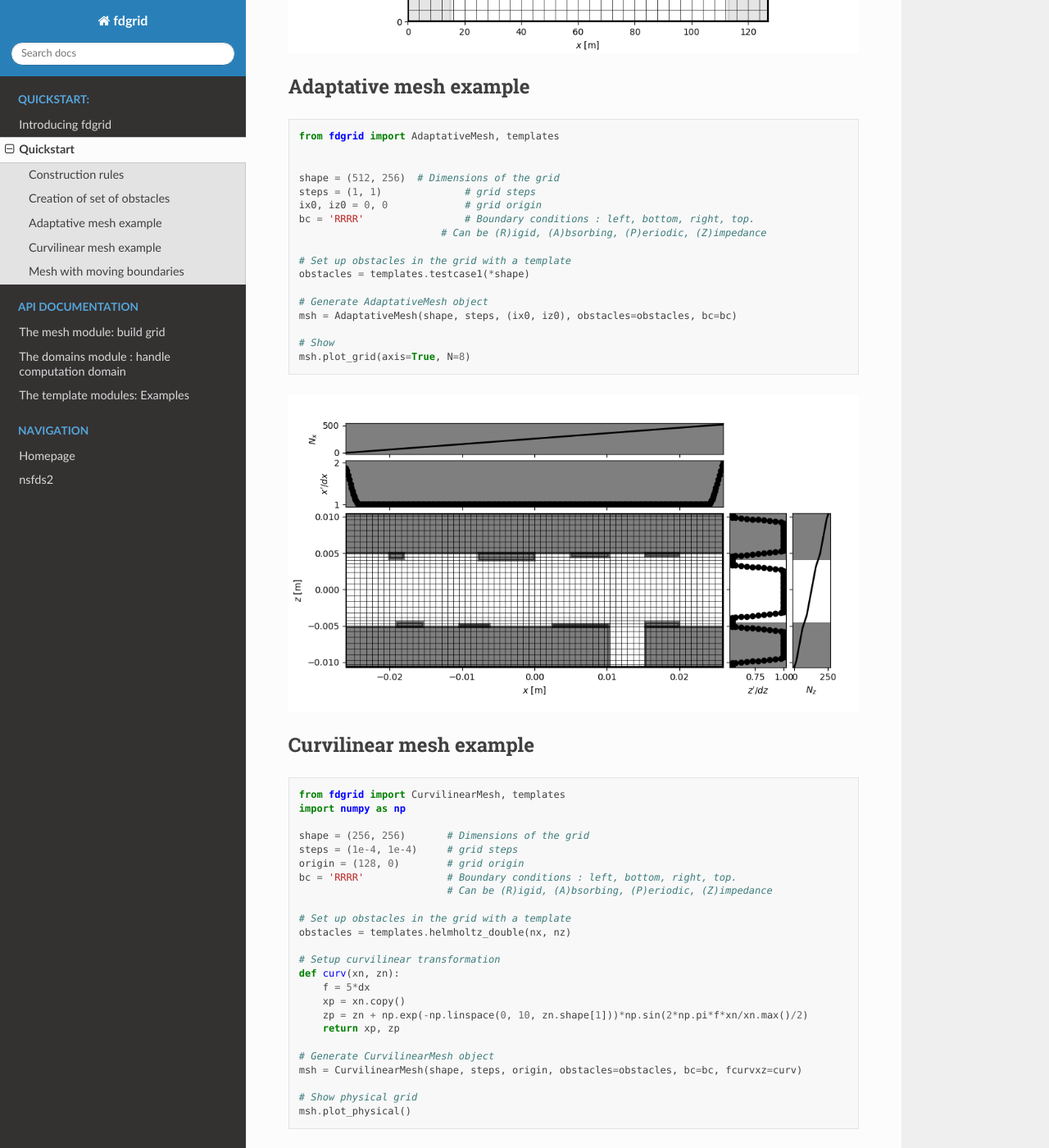
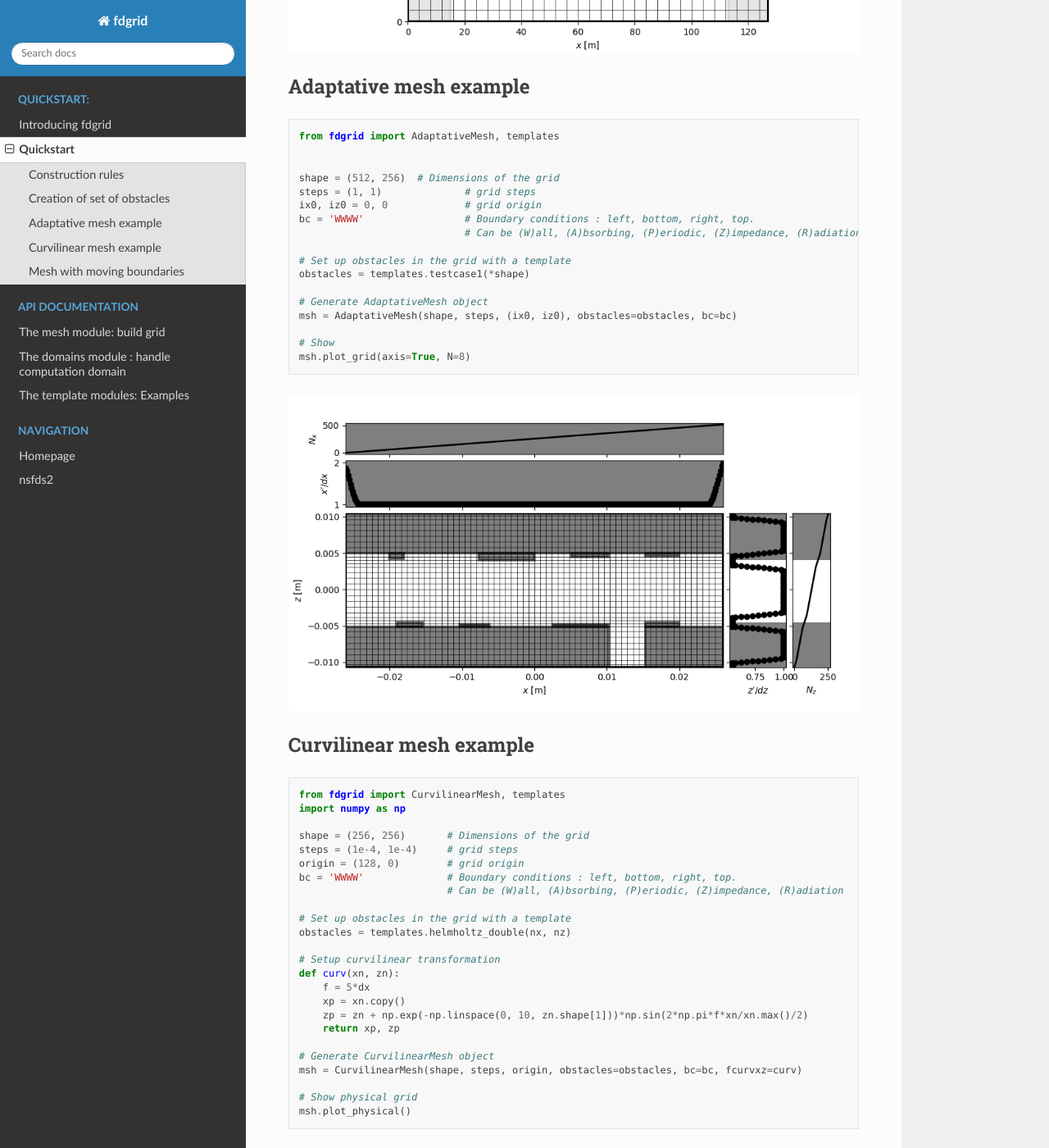
Before and after one commit to ipselium/fdgrid, a Sphinx documentation site: the page built from docs/source/quickstart.rst, in a window 1280 px wide and 1400 px high, scrolled down 1745 px. Shown: the whole window at 82% size. Built offline with Sphinx 7.4.7 and the Read the Docs theme 2.0.0, drawn with Linux system fonts in a browser that asks for light colours; some of the changed text lies outside the part shown.

Commit message:
chg: 'R' is now 'W'

```diff
--- a/docs/source/quickstart.rst
+++ b/docs/source/quickstart.rst
@@ -8,10 +8,10 @@ Construction rules
 * **Boundary conditions (bc)** -- Rules raising `BoundaryConditionError`
   exception if not respected:
 
-    * **bc** of the domain must be a combination of **'ZRAP'** as for
-      (**Z**)impedance, (**R**)igid, (**A**)bsorbing, and (**P**)eriodic
+    * **bc** of the domain must be a combination of **'ZRAPW'** as for
+      (**Z**)impedance, (**W**)all, (**A**)bsorbing, (**R**)adiation, and (**P**)eriodic
     * **bc** of each `Obstacle` object must be a combination of
-      (**Z**)impedance, (**R**)igid, (V) velocity
+      (**Z**)impedance, (**W**)all, (V) velocity
     * If periodic (**P**) is chosen as boundary condition for an edge of the
       domain, '**P**' must also be chosen as boundary condition for the edge
       facing it
@@ -43,7 +43,7 @@ Creation of set of obstacles
 * Use `Obstacle` to create an obstacle:
 
     * First argument is a list of coordinates as *[left, bottom, right, top]*
-    * Second argument is the boundary conditions [*(R)igid, (V) velocity,
+    * Second argument is the boundary conditions [*(W)all, (V) velocity,
       (Z)impedance*]
 
 * Use `Domain` to gather all `Obstacle` objects:
@@ -58,16 +58,16 @@ For instance:
 
     def custom_obstacles(nx, nz):
 
-        geo = [Obstacle([30, 20, 40, 40], 'RRRR'),
-               Obstacle([60, 20, 70, 40], 'RRRR'),
-               Obstacle([90, 20, 100, 40], 'RRRR')]
+        geo = [Obstacle([30, 20, 40, 40], 'WWWW'),
+               Obstacle([60, 20, 70, 40], 'WWWW'),
+               Obstacle([90, 20, 100, 40], 'WWWW')]
 
         return Domain((nx, nz), data=geo)
 
     nx, nz = 128, 64
     dx, dz = 1., 1.
     ix0, iz0 = 0, 0
-    bc = 'ARAR'
+    bc = 'AWAW'
 
     mesh = Mesh((nx, nz), (dx, dz), (ix0, iz0), obstacles=custom_obstacles(nx, nz), bc=bc)
     mesh.plot_grid(pml=True)
@@ -85,8 +85,8 @@ Adaptative mesh example
     shape = (512, 256)	# Dimensions of the grid
     steps = (1, 1)		# grid steps
     ix0, iz0 = 0, 0		# grid origin
-    bc = 'RRRR' 		# Boundary conditions : left, bottom, right, top.
-                            # Can be (R)igid, (A)bsorbing, (P)eriodic, (Z)impedance
+    bc = 'WWWW' 		# Boundary conditions : left, bottom, right, top.
+                                # Can be (W)all, (A)bsorbing, (P)eriodic, (Z)impedance, (R)adiation
 
     # Set up obstacles in the grid with a template
     obstacles = templates.testcase1(*shape)
@@ -110,8 +110,8 @@ Curvilinear mesh example
     shape = (256, 256)       # Dimensions of the grid
     steps = (1e-4, 1e-4)     # grid steps
     origin = (128, 0)        # grid origin
-    bc = 'RRRR'              # Boundary conditions : left, bottom, right, top.
-                             # Can be (R)igid, (A)bsorbing, (P)eriodic, (Z)impedance
+    bc = 'WWWW'              # Boundary conditions : left, bottom, right, top.
+                             # Can be (W)all, (A)bsorbing, (P)eriodic, (Z)impedance, (R)adiation
 
     # Set up obstacles in the grid with a template
     obstacles = templates.helmholtz_double(nx, nz)
@@ -156,8 +156,8 @@ An example is given below:
 
         size = int(min(nx, nz)*size_percent/100)
 
-        obs1 = Obstacle([int(nx/2)-size, int(nz/2)-size, int(nx/2)+size, int(nz/2)+size], 'VVRV')
-        obs2 = Obstacle([nx-11, 0, nx-1, nz-1], 'VRRR')
+        obs1 = Obstacle([int(nx/2)-size, int(nz/2)-size, int(nx/2)+size, int(nz/2)+size], 'VVWV')
+        obs2 = Obstacle([nx-11, 0, nx-1, nz-1], 'VWWW')
 
         obs1.set_moving_bc({'f': 70000, 'A': 1, 'func': 'sine'},
                            {'f': 30000, 'A': -1, 'func': 'tukey'},
@@ -170,7 +170,7 @@ An example is given below:
     nx, nz = 128, 96
     dx, dz = 1., 1.
     ix0, iz0 = 0, 0
-    bc = 'RRRR'
+    bc = 'WWWW'
 
     mesh = Mesh((nx, nz), (dx, dz), (ix0, iz0), obstacles=custom_obstacles(nx, nz), bc=bc)
     mesh.plot_grid(pml=True, legend=True, bc_profiles=True)
```
Also changed, not shown: docs/examples/adaptative.png (added), docs/examples/curvilinear.png (added), docs/examples/domains.png (added), docs/examples/examples.ipynb, docs/examples/moving_bc.png (added), docs/examples/regular.png (added), 4 other files.
